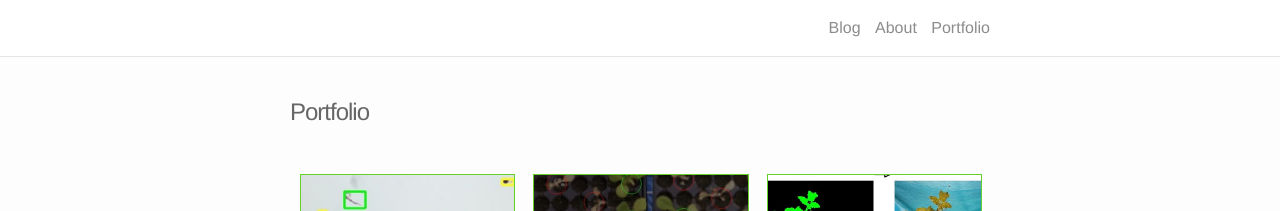
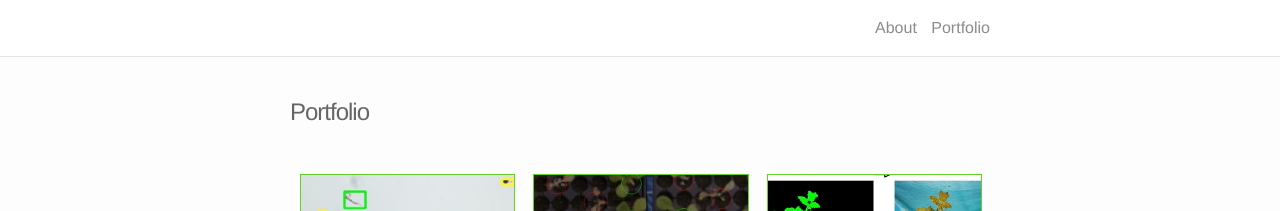
Before and after one commit to emeryanalytics/blog, a Jekyll site: the page built from portfolio.md, in a window 1280 px wide. Shown: the top 211 px of the page. Built offline with Jekyll 4.4.1, drawn with Linux system fonts in a browser that asks for light colours; nearby versions of some CDN libraries.

Commit message:
update index

```diff
--- a/_includes/header.html
+++ b/_includes/header.html
@@ -6,7 +6,7 @@
 
       <div class="trigger">
         <!-- {{ site.title }} instead of blog -->
-        <a class="page-link" href="{{ site.baseurl }}/">Blog</a>
+        <!-- <a class="page-link" href="{{ site.baseurl }}/">Blog</a> -->
 
         {% for page in site.pages %}
           {% if page.title %}
```
